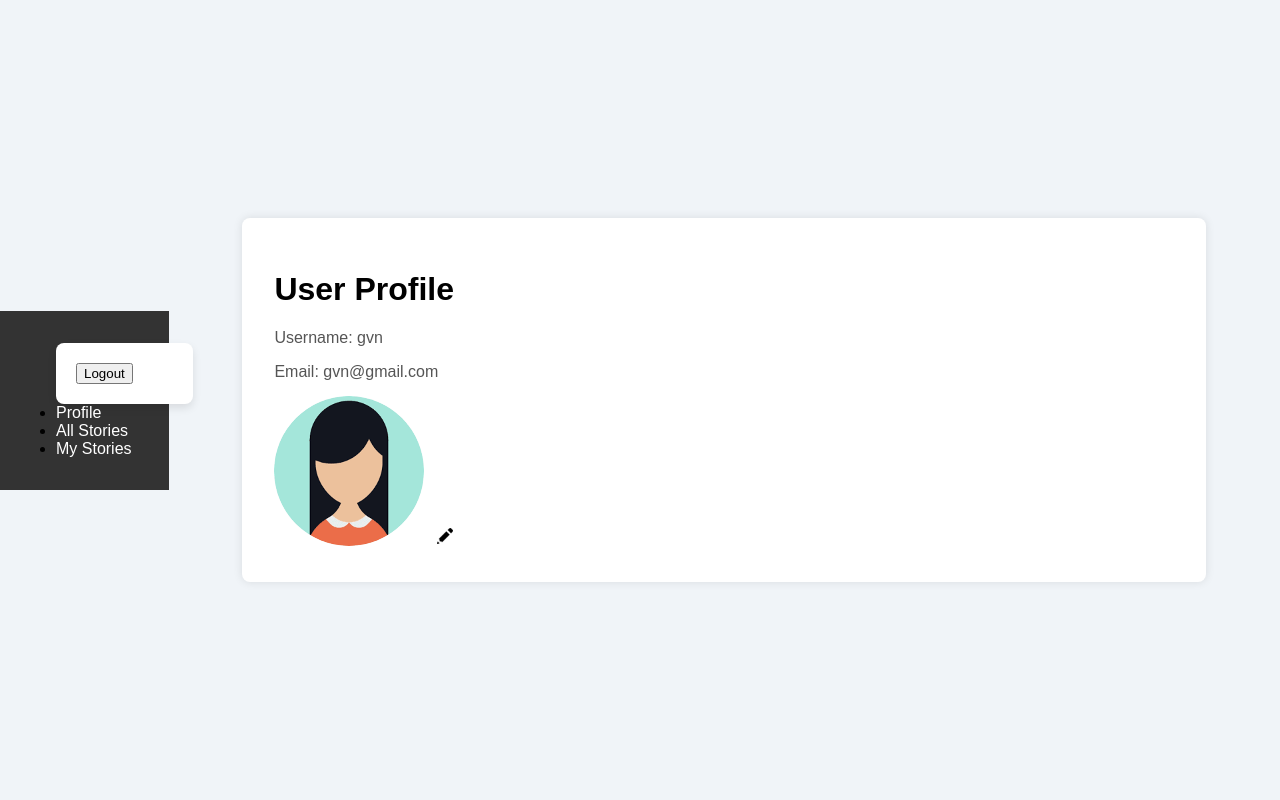
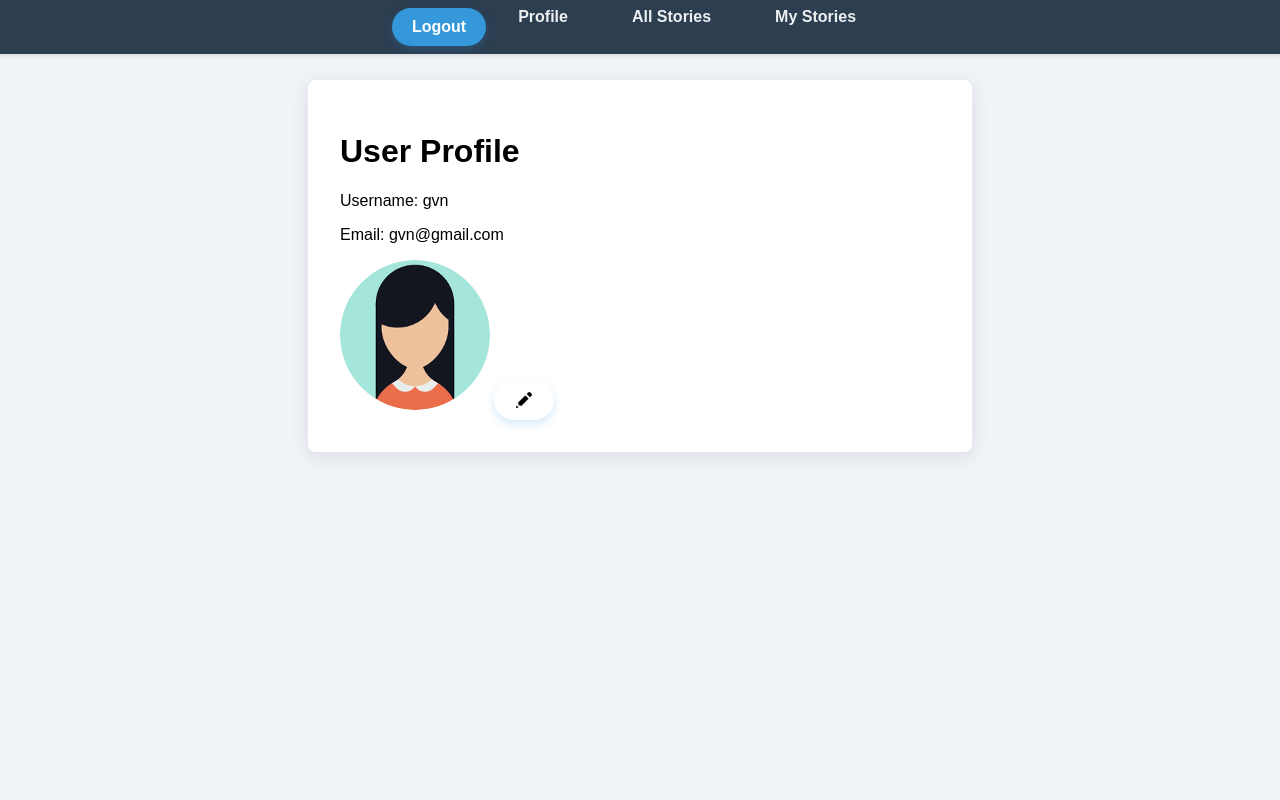
Before and after one commit to usarnameMe/story, a Django app: page /accounts/profile/ in a window 1280 px wide. Run offline with Django 5.2, Linux system fonts and the light colour scheme; a user stored in the database is signed in.

Commit message:
some fixes

```diff
--- a/short_story_platform/static/styles.css
+++ b/short_story_platform/static/styles.css
@@ -1,82 +1,237 @@
+/* General page styling */
 body {
     font-family: 'Arial', sans-serif;
     background-color: #f0f4f8;
+    margin: 0;
+    padding: 0;
+    display: flex;
+    flex-direction: column;
+    align-items: center;
+    min-height: 100vh;
+}
+
+/* Navigation bar styling */
+nav {
+    background-color: #2c3e50;
+    padding: 0.5rem 1rem; /* Adjusted padding for better placement */
+    width: 100%;
+    position: fixed;
+    top: 0;
+    z-index: 100;
+    box-shadow: 0 2px 5px rgba(0, 0, 0, 0.1);
+}
+
+nav ul {
+    list-style: none;
     display: flex;
     justify-content: center;
-    align-items: center;
-    height: 100vh;
+    padding: 0;
     margin: 0;
 }
 
-form {
-    background-color: #ffffff;
-    border-radius: 8px;
-    box-shadow: 0 4px 8px rgba(0, 0, 0, 0.1);
-    padding: 20px;
-    max-width: 400px;
-    width: 100%;
+nav li {
+    margin: 0 1rem;
 }
 
-h2 {
+nav a {
+    color: #ecf0f1;
+    text-decoration: none;
+    font-weight: bold;
+    padding: 0.5rem 1rem;
+    border-radius: 5px;
+    transition: background-color 0.3s;
+}
+
+nav a:hover {
+    background-color: #34495e;
+}
+
+/* Main container */
+.container {
+    background-color: #ffffff;
+    padding: 2rem;
+    border-radius: 8px;
+    box-shadow: 0 4px 20px rgba(0, 0, 0, 0.1);
+    max-width: 600px;
+    width: 100%;
+    margin-top: 5rem; /* Adjust for fixed nav */
+}
+
+/* Form styling */
+form {
+    display: flex;
+    flex-direction: column;
+}
+
+form h2 {
+    margin-bottom: 1rem;
+    color: #2c3e50;
     text-align: center;
-    color: #333333;
 }
 
 input[type="text"],
-input[type="password"] {
-    width: calc(100% - 20px);
+input[type="password"],
+input[type="email"],
+input[type="submit"] {
+    width: 100%;
     padding: 10px;
-    margin: 10px 0;
-    border: 1px solid #ddd;
+    margin-top: 10px;
+    border: 1px solid #bdc3c7;
     border-radius: 5px;
+    outline: none;
+    transition: border-color 0.3s;
+}
+
+input[type="text"]:focus,
+input[type="password"]:focus,
+input[type="email"]:focus {
+    border-color: #3498db;
 }
 
 input[type="submit"] {
-    background-color: #4CAF50;
-    color: white;
+    background-color: #3498db;
+    color: #fff;
     border: none;
     border-radius: 5px;
     padding: 10px;
-    width: 100%;
     cursor: pointer;
     font-size: 16px;
+    margin-top: 1rem;
+    transition: background-color 0.3s, box-shadow 0.3s;
 }
 
 input[type="submit"]:hover {
-    background-color: #45a049;
+    background-color: #2980b9;
+    box-shadow: 0 2px 8px rgba(0, 0, 0, 0.15);
 }
 
-p {
-    color: #555;
-    margin-bottom: 15px;
+/* Logout button */
+.logout-btn {
+    background-color: #e74c3c;
+    color: #fff;
+    border: none;
+    border-radius: 5px;
+    padding: 0.5rem 1rem;
+    cursor: pointer;
+    font-size: 14px;
+    transition: background-color 0.3s, box-shadow 0.3s;
+    margin-bottom: 1rem;
 }
 
-
-nav {
-    background-color: #333;
-    padding: 1rem;
+.logout-btn:hover {
+    background-color: #c0392b;
+    box-shadow: 0 2px 8px rgba(0, 0, 0, 0.15);
 }
 
-nav a {
-    color: #fff;
-    margin-right: 1rem;
-    text-decoration: none;
+/* Form group styling */
+.form-group {
+    margin-bottom: 1.5rem;
 }
 
-.container {
-    margin: 2rem auto;
-    width: 80%;
-    max-width: 900px;
-    background-color: #fff;
-    padding: 2rem;
-    border-radius: 8px;
-    box-shadow: 0 0 10px rgba(0, 0, 0, 0.1);
+/* Error message styling */
+.errorlist {
+    color: #e74c3c;
+    font-size: 14px;
+    margin-top: 5px;
+    list-style-type: none;
+    padding-left: 0;
 }
 
+.errorlist li {
+    margin: 5px 0;
+}
 
+/* Profile container */
+.profile-container {
+    display: flex;
+    flex-direction: column;
+    align-items: center;
+}
 
-.story {
-    margin-bottom: 1.5rem;
-    padding: 1rem;
-    border-bottom: 1px solid #ddd;
+.profile-container img {
+    border-radius: 50%;
+    width: 120px;
+    height: 120px;
+    margin-bottom: 1rem;
 }
+
+.profile-container .edit-icon {
+    display: inline-flex;
+    align-items: center;
+    background-color: transparent;
+    border: none;
+    cursor: pointer;
+    margin-top: -30px;
+    margin-left: 90px;
+    transition: transform 0.3s;
+}
+
+.profile-container .edit-icon:hover {
+    transform: scale(1.1);
+}
+
+.profile-container h1 {
+    color: #2c3e50;
+    margin-bottom: 0.5rem;
+}
+
+.profile-container p {
+    color: #7f8c8d;
+    margin: 0.2rem 0;
+}
+
+/* Button styling */
+input[type="submit"],
+button {
+    background-color: #3498db;
+    color: #ffffff;
+    border: none;
+    border-radius: 25px; /* More rounded corners */
+    padding: 10px 20px;
+    cursor: pointer;
+    font-size: 16px;
+    font-weight: bold;
+    transition: background-color 0.3s, box-shadow 0.3s, transform 0.2s;
+    display: inline-block;
+    box-shadow: 0 4px 8px rgba(52, 152, 219, 0.2);
+}
+
+input[type="submit"]:hover,
+button:hover {
+    background-color: #2980b9;
+    box-shadow: 0 6px 12px rgba(52, 152, 219, 0.3);
+    transform: translateY(-2px);
+}
+
+input[type="submit"]:active,
+button:active {
+    background-color: #1c6ea4;
+    box-shadow: 0 3px 6px rgba(52, 152, 219, 0.3);
+    transform: translateY(0);
+}
+
+/* Logout button */
+.logout-btn {
+    background-color: #e74c3c;
+    color: #ffffff;
+    border: none;
+    border-radius: 25px; /* More rounded corners */
+    padding: 8px 18px;
+    cursor: pointer;
+    font-size: 14px;
+    font-weight: bold;
+    transition: background-color 0.3s, box-shadow 0.3s, transform 0.2s;
+    box-shadow: 0 4px 8px rgba(231, 76, 60, 0.2);
+}
+
+.logout-btn:hover {
+    background-color: #c0392b;
+    box-shadow: 0 6px 12px rgba(231, 76, 60, 0.3);
+    transform: translateY(-2px);
+}
+
+.logout-btn:active {
+    background-color: #a93226;
+    box-shadow: 0 3px 6px rgba(231, 76, 60, 0.3);
+    transform: translateY(0);
+}
```
Also changed, not shown: short_story_platform/templates/register.html (+32 -6 lines), short_story_platform/db.sqlite3, short_story_platform/media/profile_images/Screenshot_2024-11-10_at_21.44.50.png (added), short_story_platform/media/profile_images/images_VJBRXb3.png (added).
